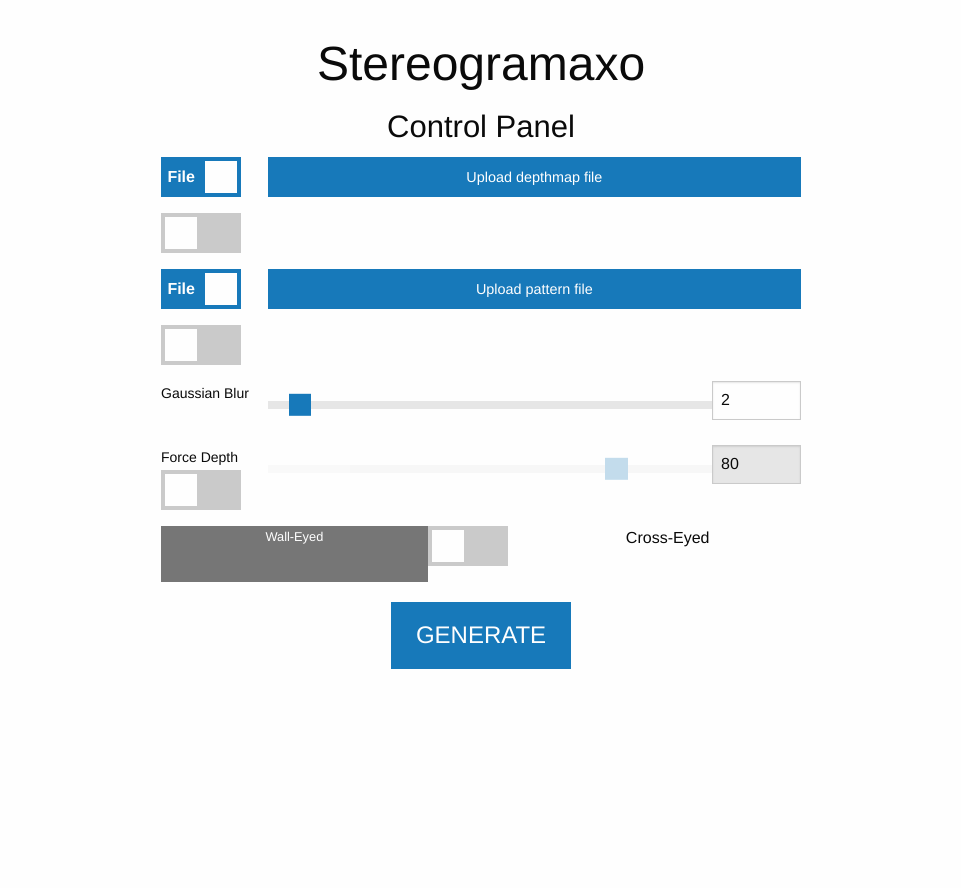
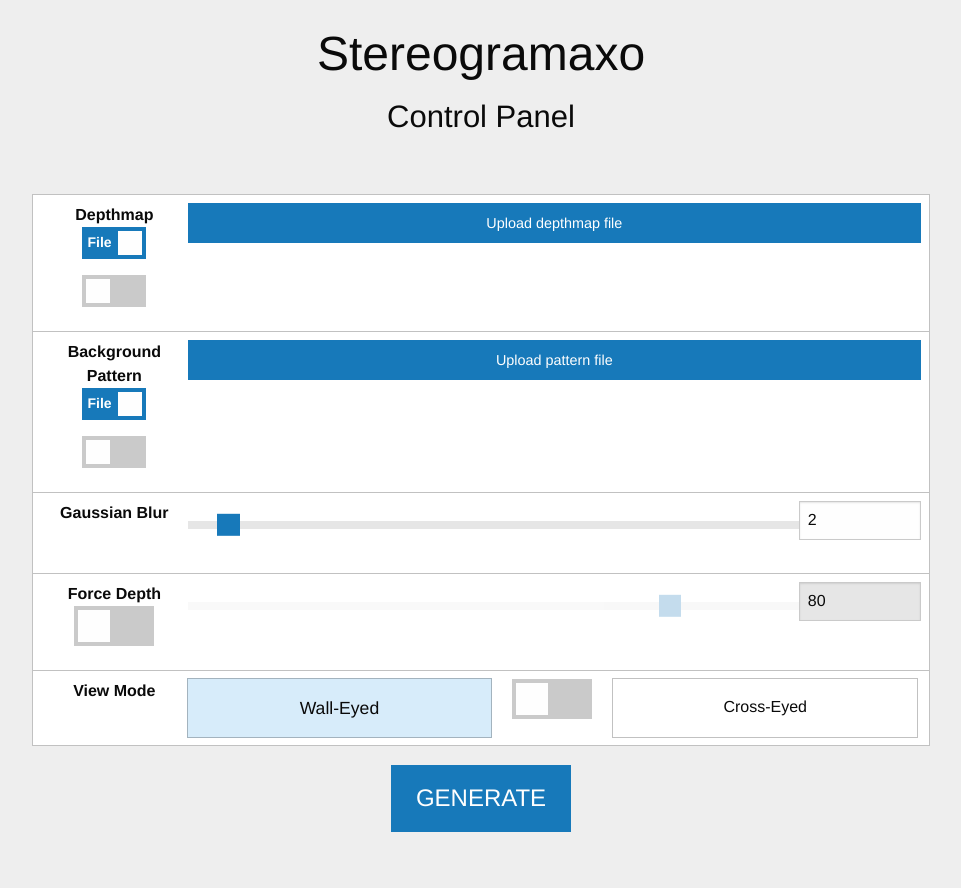
Before and after one commit to mexomagno/stereogramaxo, a PHP site: page / in a window 1280 px wide. Shown: the whole page, without its empty margins (159-1120 px from the left). Before the commit the page ends 669 px from the top, so only its background shows below. Run offline with PHP 8.4, Linux system fonts and the light colour scheme; some libraries are stand-ins or nearby versions.

Commit message:
Edited things - added tooltips

```diff
--- a/WEB/index.php
+++ b/WEB/index.php
@@ -7,7 +7,10 @@
 	<link rel="stylesheet" href="https://cdnjs.cloudflare.com/ajax/libs/motion-ui/1.1.1/motion-ui.min.css" />
 	<style>
 	body{
-		margin: 30px auto;
+		margin: 0px auto;
+		background-color: #eee;
+		/*transform: scale(0.9);
+   		transform-origin: 0 0;*/
 	}
 	#debug-div{
 		color: #ff0000;
@@ -19,13 +22,15 @@
 		width: 100px;
 		height: 100px;
 		border-radius: 50px;
+		margin-left: auto;
+		margin-right: auto;
 	}
 	.panel-hidden {
 		display: none;
 	}
 
 	#the-form {
-		max-width: 50%;
+		max-width: 70%;
 		margin: 20px auto;
 	}
 	#title {
@@ -48,11 +53,30 @@
 		max-width: 90%;
 		max-height: 90%;
 	}
+	.primary{
+		font-size: 110%;
+	}
 
+	#switch-paddle-label{
+		margin-left: auto;
+		margin-right: auto;
+	}
+	.callout{
+		margin: -1px;
+	}
+	.has-tip{
+		border-bottom: none;
+		cursor: pointer;
+	}
 	</style>
 </head>
 <body>
-
+	<div class="full reveal justify-center" id="generated-image-modal" data-reveal data-close-on-click="true" data-animation-in="fade-in slow" data-animation-out="fade-out slow" data-v-offset="0">
+		<img id="generated-image">
+		<button class="close-button" data-close aria-label="Close reveal" type="button">
+			<span aria-hidden="true">&times;</span>
+		</button>
+	</div>
 	<form action="#" id="the-form" method="post" data-abide="ajax">
 		<div id="title" class="grid-x">
 			<h1 class="justify-center cell auto">Stereogramaxo</h2>
@@ -60,18 +84,20 @@
 		<div class="grid-x">
 			<h3 class="justify-center cell auto">Control Panel</h3>
 		</div>
+		<br><br>
 		<!-- Depthmap selector -->
-		<div class="grid-x">
+		<div class="grid-x justify-center callout small">
 			<!-- switches -->
 			<div class="cell large-2">
-				<div class="switch large">
+				<div class="has-tip left" data-tooltip title="Grayscale image used to create the 3D illusion. Upload an image or input some text.">Depthmap</div>
+				<div class="switch">
 				<input class="switch-input" id="dm-file-switch" type="radio" checked value="file" name="dm_switches" onchange="radio_changed(this, 'dm-file-input-panel', ['dm-text-panel']);">
 				<label class="switch-paddle" for="dm-file-switch">
 					<span class="show-for-sr">Depthmap</span>
 					<span class="switch-active" aria-hidden="true">File</span>
 				</label>
 				</div>
-				<div class="switch large">
+				<div class="switch">
 				<input class="switch-input" id="dm-text-switch" type="radio" value="text" name="dm_switches" onchange="radio_changed(this, 'dm-text-panel', ['dm-file-input-panel']);">
 				<label class="switch-paddle" for="dm-text-switch">
 					<span class="show-for-sr">Depthmap</span>
@@ -99,17 +125,18 @@
 			</div>
 		</div>
 		<!-- Pattern selector -->
-		<div class="grid-x">
+		<div class="grid-x justify-center callout small">
 			<!-- switches -->
 			<div class="cell large-2">
-				<div class="switch large">
+				<div class="has-tip left" data-tooltip title="What to put as a background. Provide an image or select a random dot pattern">Background Pattern</div>
+				<div class="switch">
 					<input class="switch-input" id="pattern-file-switch" type="radio" value="file" checked name="pattern_switches" onchange="radio_changed(this, 'pattern-file-input-panel', ['pattern-dots-settings-panel']);">
 					<label class="switch-paddle" for="pattern-file-switch">
 						<span class="show-for-sr">Patterns</span>
 						<span class="switch-active" aria-hidden="true">File</span>
 					</label>
 				</div>
-				<div class="switch large">
+				<div class="switch">
 					<input class="switch-input" id="pattern-dots-switch" type="radio" value="dots" name="pattern_switches" onchange="radio_changed(this, 'pattern-dots-settings-panel', ['pattern-file-input-panel']);">
 					<label class="switch-paddle" for="pattern-dots-switch">
 						<span class="show-for-sr">Patterns</span>
@@ -141,10 +168,10 @@
 			</div>
 		</div>
 		<!-- Blur selector -->
-		<div class="grid-x">
+		<div class="grid-x justify-center callout small">
 			<!-- label -->
 			<div class="cell large-2">
-				<label for="blur-slider">Gaussian Blur</label>
+				<div class="has-tip left" data-tooltip title="Applies a Gausian Blur filter over the original depthmap. Play with it and see!">Gaussian Blur</div>
 			</div>
 			<!-- slider -->
 			<div class="cell large-10">
@@ -161,10 +188,10 @@
 			</div>
 		</div>
 		<!-- Force depth selector -->
-		<div class="grid-x">
+		<div class="grid-x justify-center callout small">
 			<!-- Switch -->
 			<div class="cell large-2">
-				<label for="force-depth-switch">Force Depth</label>
+				<div class="has-tip left" data-tooltip title="Force a distance between the farthest and nearest points (Useful in case that your depthmap is too flat)">Force Depth</div>
 				<div class="switch large">
 					<input class="switch-input" id="force-depth-switch" type="checkbox" name="force_depth">
 					<label class="switch-paddle" for="force-depth-switch">
@@ -188,39 +215,42 @@
 			</div>
 		</div>
 		<!-- View mode -->
-		<div class="grid-x justify-center">
-			<div class="cell large-5" id="wall-eyed-label">Wall-Eyed</div>
+		<div class="grid-x justify-center callout small">
 			<div class="cell large-2">
-				<div class="switch large">
+				<div class="has-tip left" data-tooltip title="Most common is Wall-eyed. If you feel you're seeing an inverted stereogram, try the other view mode">View Mode</div>
+			</div>
+			<div class="cell large-10">
+				<div class="grid-x">
+					<div class="cell large-5 callout" id="wall-eyed-label">Wall-Eyed</div>
+					<div class="cell large-2 clearfix">
+						<div class="switch large float-center">
 							<input class="switch-input" id="view-mode-switch" type="checkbox">
 							<input type="hidden" id="view-mode" name="view_mode">
-					<label class="switch-paddle" for="view-mode-switch">
+							<label class="switch-paddle" for="view-mode-switch" id="switch-paddle-label">
 								<span class="show-for-sr"></span>
 							</label>
 						</div>
 					</div>
-			<div class="cell large-5" id="cross-eyed-label">Cross-Eyed</div>
+					<div class="cell large-5 callout" id="cross-eyed-label">Cross-Eyed</div>
+				</div>
+			</div>
 		</div>
 
 		<!-- Submit -->
 		<div class="grid-x">
-			<div class="" id="submit-container">
+			<!-- <div class="cell large-2"></div> -->
+			<div class="cell large-12">
+				<div class="justify-center" id="submit-container">
 					<input id="submit" type="submit" class="button" value="GENERATE">
 					<video id="loading-icon" autoplay loop muted>
 						<source type="video/webm" src="https://giant.gfycat.com/AppropriateSpotlessAdouri.webm">
 					</video>
 				</div>
 			</div>
+		</div>
 	</form>
 
 	<pre><div id="debug-div"></div></pre>
-
-	<div class="full reveal justify-center" id="generated-image-modal" data-reveal data-close-on-click="true" data-animation-in="fade-in slow" data-animation-out="fade-out slow">
-		<img id="generated-image">
-		<button class="close-button" data-close aria-label="Close reveal" type="button">
-			<span aria-hidden="true">&times;</span>
-		</button>
-	</div>
 
 	<script src="https://code.jquery.com/jquery-3.3.1.min.js"></script>
 	<script src="https://cdnjs.cloudflare.com/ajax/libs/foundation/6.4.3/js/foundation.min.js"></script>
@@ -290,13 +320,18 @@
 		$("#view-mode-switch").change(function(){
 			if ($(this).is(":checked")){
 				// Cross eyed selected
-				$("#wall-eyed-label").removeClass("label secondary");
-				$("#cross-eyed-label").addClass("label primary");
+				// $("#wall-eyed-label").removeClass("label primary");
+				// $("#cross-eyed-label").addClass("label primary");
+				$("#wall-eyed-label").removeClass("primary");
+				$("#cross-eyed-label").addClass("primary");
 			} else {
 				// Wall eyed selected
-				$("#cross-eyed-label").removeClass("label primary");
-				$("#wall-eyed-label").addClass("label secondary");
+				// $("#cross-eyed-label").removeClass("label primary");
+				// $("#wall-eyed-label").addClass("label primary");
+				$("#cross-eyed-label").removeClass("primary");
+				$("#wall-eyed-label").addClass("primary");
 			}
+			$("#view-mode").val(($(this).is(":checked") ? "c" : "w"));
 		});
 		$("#view-mode-switch").change();
 
@@ -341,12 +376,6 @@
 				div_element.text("Selected: '" + file_basename + "'");
 			}
 		});
-		//$(".file-selector").change();
-
-		$("#view-mode-switch").change(function(){
-			$("#view-mode").val(($(this).is(":checked") ? "c" : "w"));
-		});
-		$("#view-mode-switch").change();
 
 		// Form behaviour
 		$("#the-form").submit(function(event){
```
Lines whose indentation alone changed are shown as unchanged.
